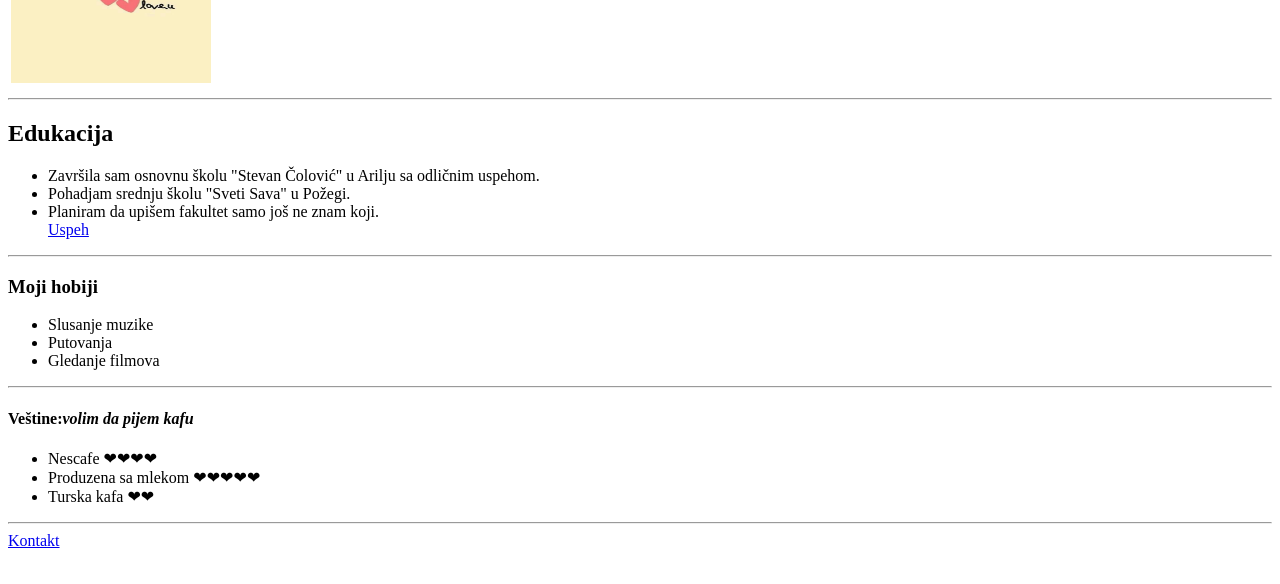
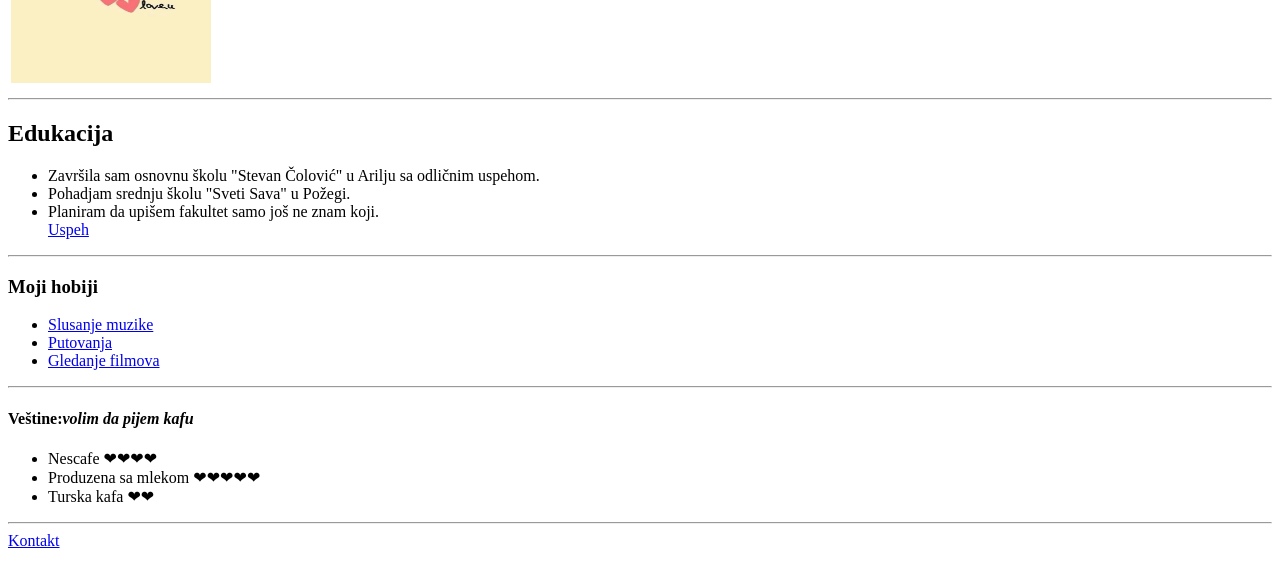
Before and after one commit to mmariiiinaa/primena-racunarra, a plain HTML site: page index.html in a window 1280 px wide. Shown: the part 178-762 px from the top of the page. Drawn offline with Linux system fonts and the light colour scheme.

Commit message:
Add files via upload

```diff
--- a/index.html
+++ b/index.html
@@ -27,9 +27,9 @@
    <hr>
    <h3>Moji hobiji</h3>
    <ul>
-    <li>Slusanje muzike</li>
-    <li>Putovanja</li>
-    <li>Gledanje filmova</li>
+    <li><a href="https://www.slobodnopevaj.rs/2020/04/05/slusanje-muzike-kao-nacin-da-prepoznam-suprotne-teznje-u-sebi/">Slusanje muzike</a></li>
+    <li><a href="https://www.turizamiputovanja.com/pojam-turistickog-putovanja/">Putovanja</a></li>
+    <li><a href="https://www.imdb.com/title/tt4126476/">Gledanje filmova</a></li>
    </ul>
    <hr>
    <h4><b>Veštine:</b><i>volim da pijem kafu</i></h4>
```
